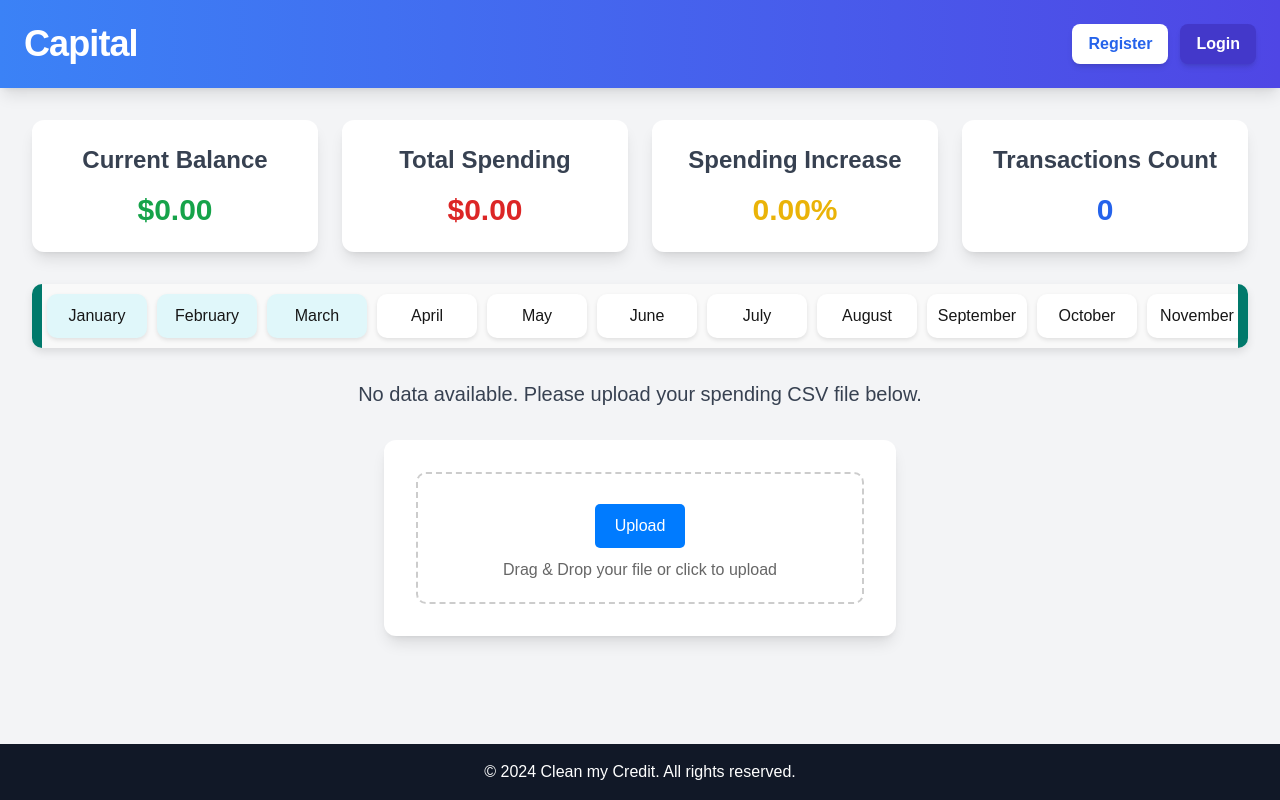
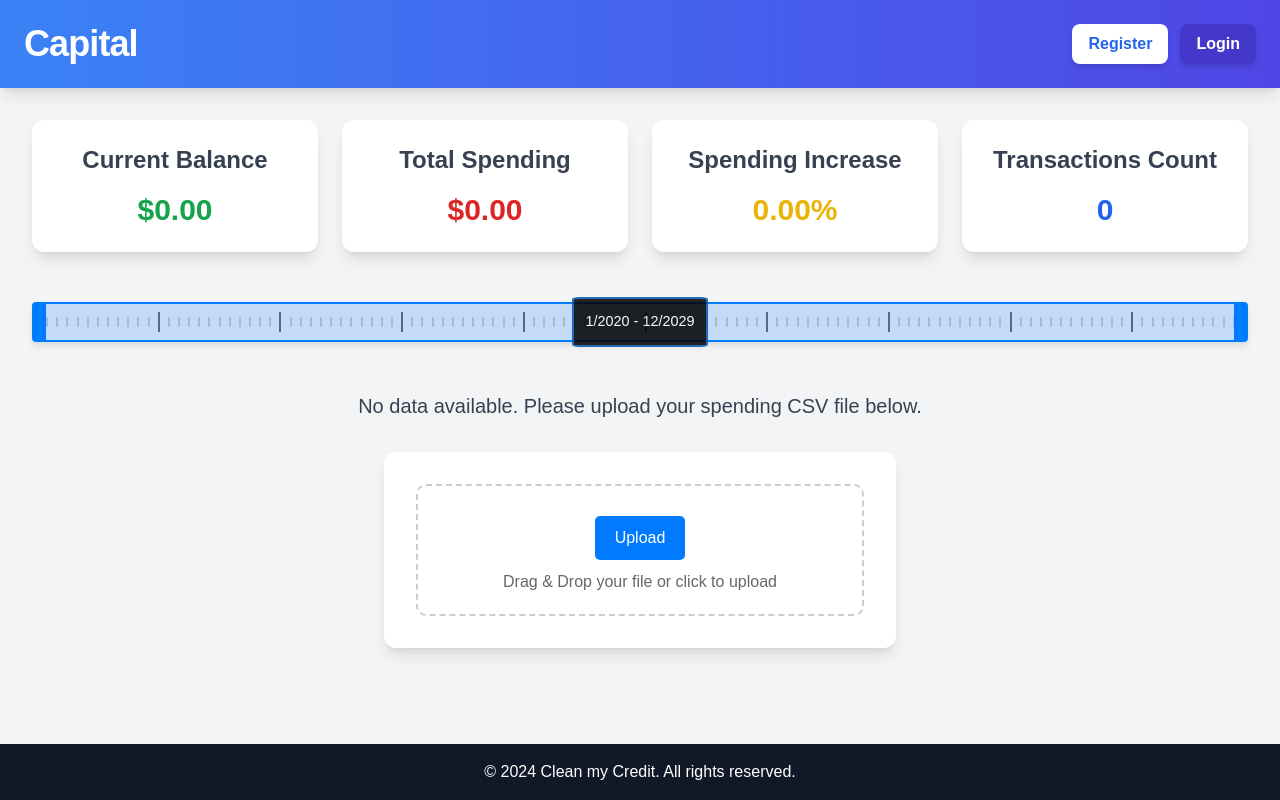
Before and after one commit to pelagecha/whack, a Next.js app in the folder frontend/: page / in a window 1280 px wide. Built offline with nearby package versions, Linux system fonts and the light colour scheme.

Commit message:
bad commit, but works

```diff
--- a/frontend/components/HomePage.tsx
+++ b/frontend/components/HomePage.tsx
@@ -8,7 +8,7 @@ import TimeRangeSelector from "./TimeRangeSelector";
 import { registerUser, loginUser } from "../services/authService";
 import Header from "../components/Header";
 import InfoTiles from "../components/InfoTiles";
-import axios from "axios";
+
 interface Transaction {
     id: string;
     date: string;
--- a/frontend/components/TimeRangeSelector.css
+++ b/frontend/components/TimeRangeSelector.css
@@ -1,47 +1,132 @@
 .time-range-selector {
     position: relative;
     width: 100%;
-    overflow: hidden;
-    border-radius: 10px;
-    box-shadow: 0 4px 8px rgba(0, 0, 0, 0.1);
+    height: 60px;
+    margin: 40px 0;
+    user-select: none;
 }
 
-.months-container {
+.ruler {
+    position: absolute;
+    top: 20px;
+    left: 0;
+    right: 0;
+    height: 20px;
     display: flex;
-    position: relative;
-    padding: 10px;
-    background-color: #f9f9f9;
+    align-items: center;
+    overflow: hidden;
 }
 
-.month {
-    min-width: 100px;
-    text-align: center;
-    padding: 10px;
-    margin: 0 5px;
-    background-color: #fff;
-    border-radius: 10px;
-    box-shadow: 0 2px 4px rgba(0, 0, 0, 0.1);
-    transition: transform 0.3s;
+.ruler-mark {
+    position: relative;
+    flex: 1;
+    display: flex;
+    flex-direction: column;
+    align-items: center;
 }
 
-.month.active {
-    background-color: #e0f7fa;
+.year-label {
+    position: absolute;
+    top: -20px;
+    font-size: 0.75rem;
+    color: #333;
+}
+
+.tick {
+    width: 2px;
+    height: 10px;
+    background-color: #ccc;
+    margin: 0 auto;
+}
+
+.tick.major {
+    height: 20px;
+    background-color: #666;
+}
+
+.slider-window {
+    position: absolute;
+    top: 10px;
+    height: 40px;
+    background-color: rgba(0, 123, 255, 0.2);
+    border: 2px solid #007bff;
+    border-radius: 4px;
+    display: flex;
+    align-items: center;
+    cursor: grab;
+    box-shadow: 0 4px 6px rgba(0, 0, 0, 0.1);
+}
+
+.slider-window:active {
+    cursor: grabbing;
 }
 
 .range-handle {
-    position: absolute;
-    top: 0;
-    bottom: 0;
-    width: 10px;
-    background-color: #00796b;
+    width: 12px;
+    height: 100%;
+    background-color: #007bff;
     cursor: ew-resize;
-    z-index: 10;
+    transition: background-color 0.2s;
 }
 
-.left-handle {
-    left: 0;
+.range-handle:hover {
+    background-color: #0056b3;
 }
 
-.right-handle {
-    right: 0;
+.range-content {
+    flex: 1;
+    display: flex;
+    justify-content: center;
+    align-items: center;
+    padding: 0 10px;
+    overflow: hidden;
 }
+
+.selected-range {
+    font-size: 0.9rem;
+    color: #fff;
+    white-space: nowrap;
+    padding: 12px;
+    border-radius: 5%;
+    opacity: 85%;
+    border-width: 2px;
+    border-color: #0056b3;
+    background-color: black;
+}
+
+@media (max-width: 768px) {
+    .time-range-selector {
+        height: 50px;
+    }
+
+    .ruler {
+        top: 15px;
+        height: 15px;
+    }
+
+    .year-label {
+        font-size: 0.6rem;
+    }
+
+    .tick {
+        width: 1px;
+        height: 8px;
+    }
+
+    .tick.major {
+        height: 16px;
+    }
+
+    .slider-window {
+        top: 8px;
+        height: 34px;
+    }
+
+    .range-handle {
+        width: 10px;
+    }
+
+    .selected-range {
+        font-size: 0.8rem;
+    }
+}
--- a/frontend/components/TimeRangeSelector.tsx
+++ b/frontend/components/TimeRangeSelector.tsx
@@ -1,63 +1,164 @@
-import React, { useState } from "react";
+import React, { useState, useMemo, useRef, useEffect } from "react";
 import { motion } from "framer-motion";
 import "./TimeRangeSelector.css";
 
-const months = [
-    "January",
-    "February",
-    "March",
-    "April",
-    "May",
-    "June",
-    "July",
-    "August",
-    "September",
-    "October",
-    "November",
-    "December",
-];
+const TimeRangeSelector: React.FC = () => {
+    const [range, setRange] = useState({ start: 0, end: 119 });
+    const sliderRef = useRef<HTMLDivElement>(null);
+    const [sliderWidth, setSliderWidth] = useState(0);
+    const totalMonths = 12 * 10;
+    const handleType = useRef<"left" | "right" | null>(null);
 
-const TimeRangeSelector: React.FC = () => {
-    const [range, setRange] = useState({ start: 0, end: 2 });
+    const months = useMemo(
+        () =>
+            Array.from({ length: totalMonths }, (_, index) => {
+                const year = 2020 + Math.floor(index / 12);
+                const month = index % 12;
+                return { year, month };
+            }),
+        [totalMonths]
+    );
 
-    const handleDrag = (
-        event: React.MouseEvent,
-        direction: "left" | "right"
+    useEffect(() => {
+        const updateSliderWidth = () => {
+            if (sliderRef.current) {
+                setSliderWidth(sliderRef.current.offsetWidth);
+            }
+        };
+        updateSliderWidth();
+        window.addEventListener("resize", updateSliderWidth);
+        return () => window.removeEventListener("resize", updateSliderWidth);
+    }, []);
+
+    const startResizing = (
+        direction: "left" | "right",
+        event: React.MouseEvent
     ) => {
-        const delta = direction === "left" ? -1 : 1;
+        event.preventDefault();
+        handleType.current = direction;
+
+        const initialMousePos = event.clientX;
+        const initialRange = { ...range };
+
+        const onMouseMove = (e: MouseEvent) => {
+            const deltaX = e.clientX - initialMousePos;
+            const deltaMonths = Math.round(
+                (deltaX / sliderWidth) * totalMonths
+            );
+
+            setRange((prevRange) => {
+                let newStart = initialRange.start;
+                let newEnd = initialRange.end;
+
+                if (handleType.current === "left") {
+                    newStart = Math.max(
+                        0,
+                        Math.min(
+                            initialRange.start + deltaMonths,
+                            initialRange.end - 1
+                        )
+                    );
+                } else if (handleType.current === "right") {
+                    newEnd = Math.max(
+                        initialRange.start + 1,
+                        Math.min(
+                            initialRange.end + deltaMonths,
+                            totalMonths - 1
+                        )
+                    );
+                }
+
+                return { start: newStart, end: newEnd };
+            });
+        };
+
+        const onMouseUp = () => {
+            handleType.current = null;
+            document.removeEventListener("mousemove", onMouseMove);
+            document.removeEventListener("mouseup", onMouseUp);
+        };
+
+        document.addEventListener("mousemove", onMouseMove);
+        document.addEventListener("mouseup", onMouseUp);
+    };
+
+    const handleDrag = (event: any, info: any) => {
+        const deltaX = info.delta.x;
+        const deltaMonths = Math.round((deltaX / sliderWidth) * totalMonths);
+
         setRange((prevRange) => {
-            const newStart = Math.max(0, prevRange.start + delta);
-            const newEnd = Math.min(months.length - 1, prevRange.end + delta);
+            let newStart = prevRange.start + deltaMonths;
+            let newEnd = prevRange.end + deltaMonths;
+
+            // Prevent dragging out of bounds
+            if (newStart < 0) {
+                newStart = 0;
+                newEnd = newStart + (prevRange.end - prevRange.start);
+            }
+
+            if (newEnd > totalMonths - 1) {
+                newEnd = totalMonths - 1;
+                newStart = newEnd - (prevRange.end - prevRange.start);
+            }
+
             return { start: newStart, end: newEnd };
         });
     };
 
     return (
-        <div className="time-range-selector">
-            <div className="months-container">
-                {months.map((month, index) => (
-                    <motion.div
-                        key={month}
-                        className={`month ${
-                            index >= range.start && index <= range.end
-                                ? "active"
-                                : ""
-                        }`}
-                    >
-                        {month}
-                    </motion.div>
-                ))}
+        <div className="time-range-selector" ref={sliderRef}>
+            <div className="ruler">
+                {months.map(({ year, month }, index) => {
+                    const isYearStart = month === 0;
+                    return (
+                        <div key={index} className="ruler-mark">
+                            {isYearStart && (
+                                <div className="year-label">{year}</div>
+                            )}
+                            <div
+                                className={`tick ${
+                                    isYearStart ? "major" : "minor"
+                                }`}
+                            />
+                        </div>
+                    );
+                })}
+            </div>
+
+            <motion.div
+                className="slider-window"
+                style={{
+                    left: `${(range.start / totalMonths) * 100}%`,
+                    width: `${
+                        ((range.end - range.start + 1) / totalMonths) * 100
+                    }%`,
+                }}
+                drag="x"
+                dragElastic={0}
+                onDrag={handleDrag}
+                initial={{ opacity: 0.8 }}
+                animate={{ opacity: 1 }}
+                transition={{ duration: 0.2 }}
+            >
                 <div
                     className="range-handle left-handle"
-                    onMouseDown={(e) => handleDrag(e, "left")}
+                    onMouseDown={(e) => startResizing("left", e)}
                 />
+                <div className="range-content">
+                    <span className="selected-range">
+                        {months[range.start].month + 1}/
+                        {months[range.start].year} -{" "}
+                        {months[range.end].month + 1}/{months[range.end].year}
+                    </span>
+                </div>
                 <div
                     className="range-handle right-handle"
-                    onMouseDown={(e) => handleDrag(e, "right")}
+                    onMouseDown={(e) => startResizing("right", e)}
                 />
-            </div>
+            </motion.div>
         </div>
     );
 };
 
 export default TimeRangeSelector;
+//
```
Also changed, not shown: 1 other file (tests, documents, lock files or other folders).
